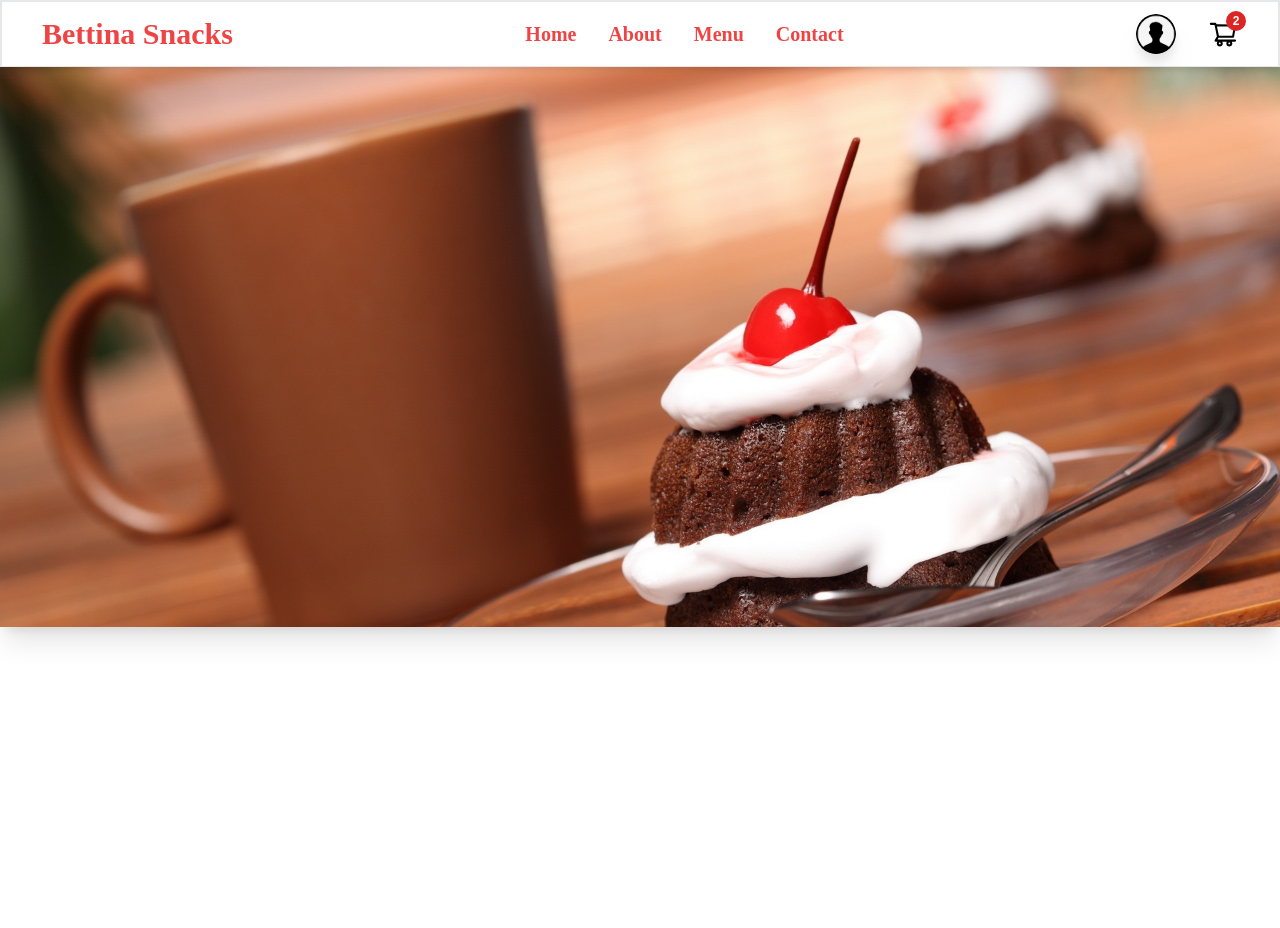
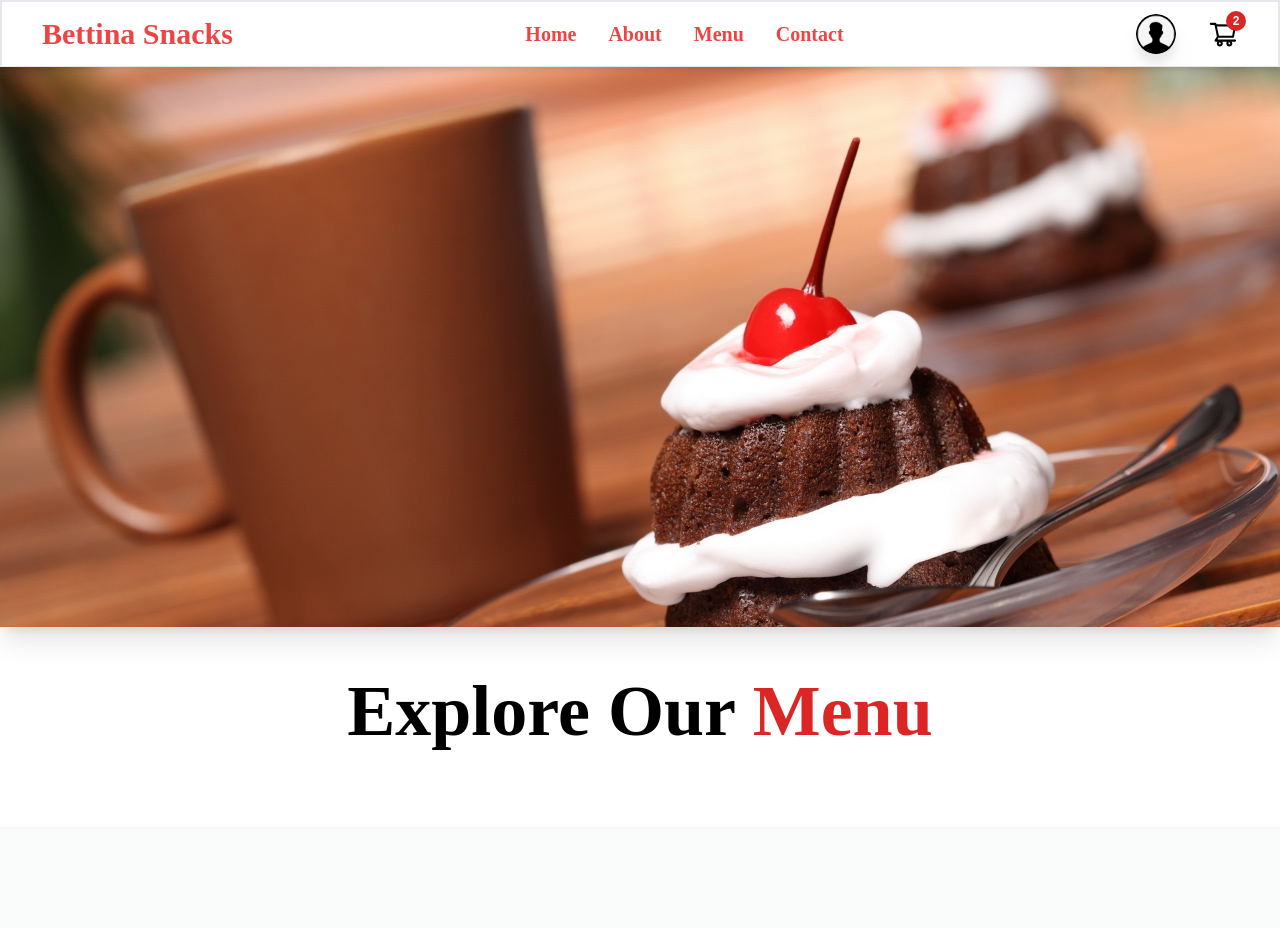
Before and after one commit to 208-code-titans/bettina-snacks, a React (Create React App) app: page /menu in a window 1280 px wide. Shown: the top 928 px of the page. Before the commit the page ends 800 px from the top, so only its background shows below. Built offline with nearby package versions, Linux system fonts and the light colour scheme.

Commit message:
feat: :sparkles: update

```diff
--- /dev/null
+++ b/src/components/MenuContainer/MenuContainer.jsx
@@ -0,0 +1,14 @@
+import React from 'react'
+import { LandingSubHeading } from '../components'
+
+const MenuContainer = () => {
+  return (
+      <div className='w-full py-12 px-20'>
+          <div>
+              <LandingSubHeading title={"Explore Our"} span={"Menu"} className='text-3xl' />
+          </div>
+      </div>
+  )
+}
+
+export default MenuContainer
--- a/src/components/components.js
+++ b/src/components/components.js
@@ -18,6 +18,7 @@ export { default as AboutLanding } from './AboutLanding/AboutLanding'
 
 // Menu Page
 export { default as MenuLanding } from './MenuLanding/MenuLanding'
+export { default as MenuContainer } from './MenuContainer/MenuContainer'
 
 
 // Dashboard Page
--- a/src/pages/MenuPage.jsx
+++ b/src/pages/MenuPage.jsx
@@ -1,10 +1,12 @@
 import React from 'react'
-import { MenuLanding } from '../components/components'
+import { MenuLanding, MenuContainer, Footer } from '../components/components'
 
 const MenuPage = () => {
   return (
     <div className='pt-[67px] md:pt[67px] w-screen h-screen'>
       <MenuLanding />
+      <MenuContainer />
+      <Footer />
     </div>
   )
 }
```
